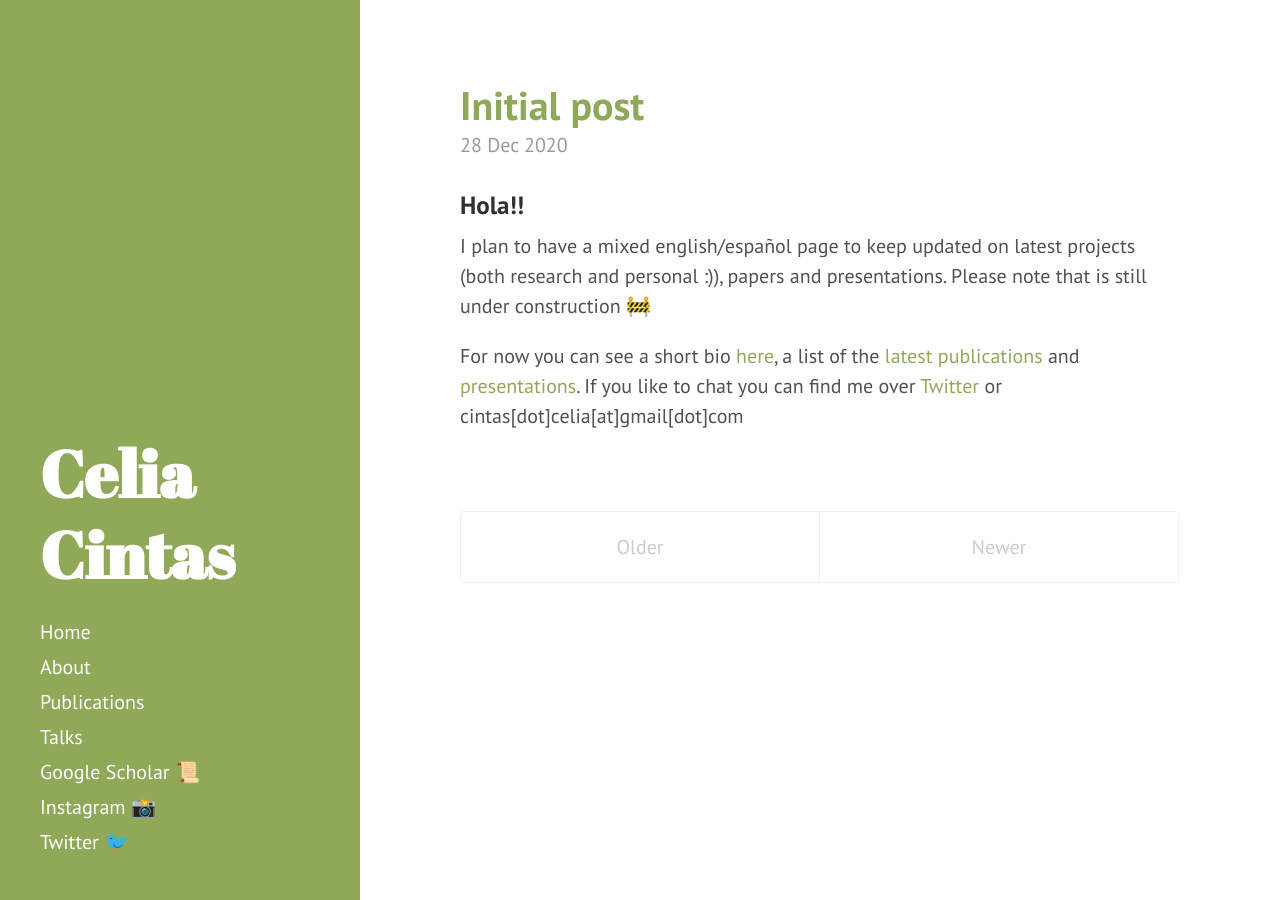
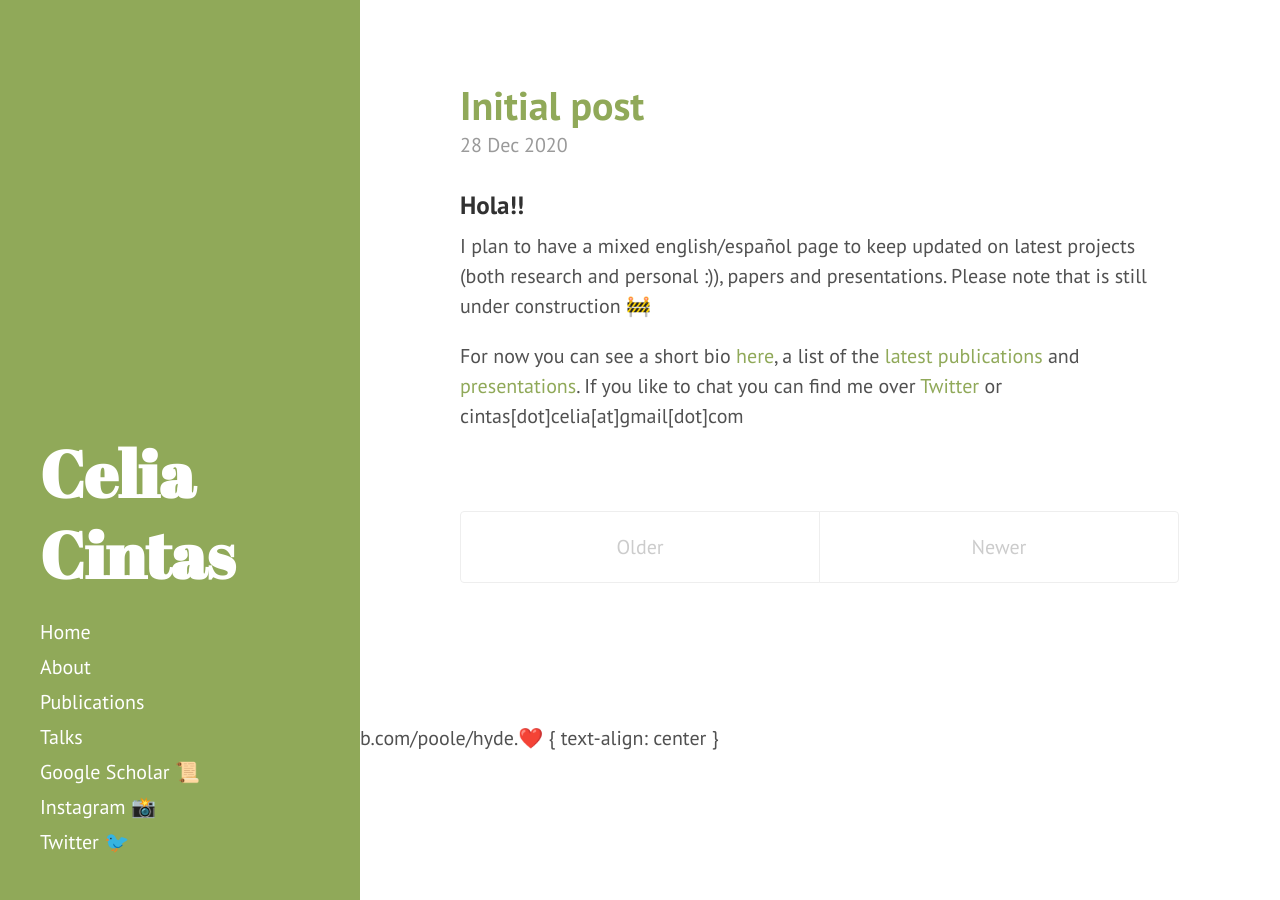
Before and after one commit to celiacintas/celiacintas.github.io, a Jekyll site: the page built from index.html, in a window 1280 px wide. Built offline with Jekyll 4.4.1, drawn with Linux system fonts in a browser that asks for light colours; the list of posts is cut into pages by our own code.

Commit message:
Update default.html

```diff
--- a/_layouts/default.html
+++ b/_layouts/default.html
@@ -11,5 +11,8 @@
       {{ content }}
     </div>
 
+    Thanks to the Hyde template https://github.com/poole/hyde.❤️ { text-align: center }
+
   </body>
+
 </html>
```
